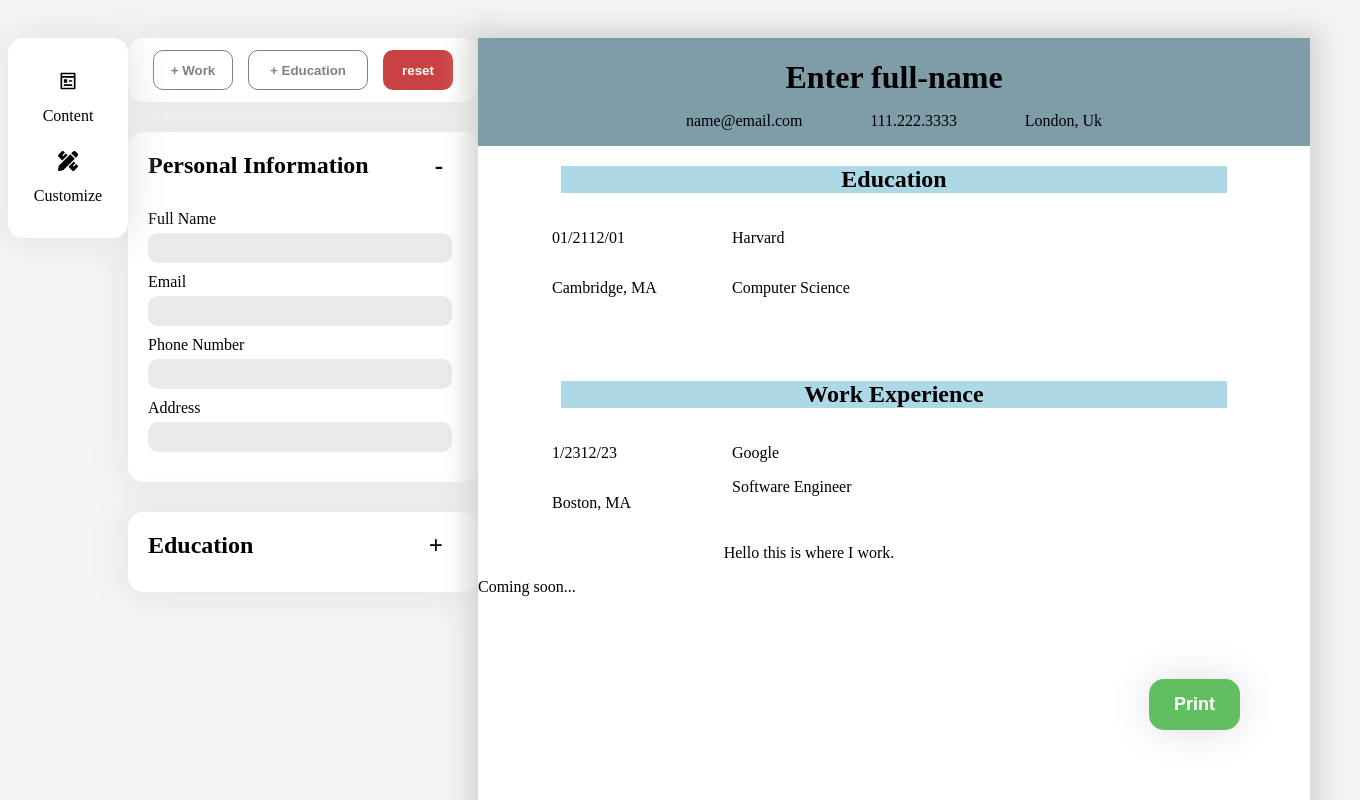
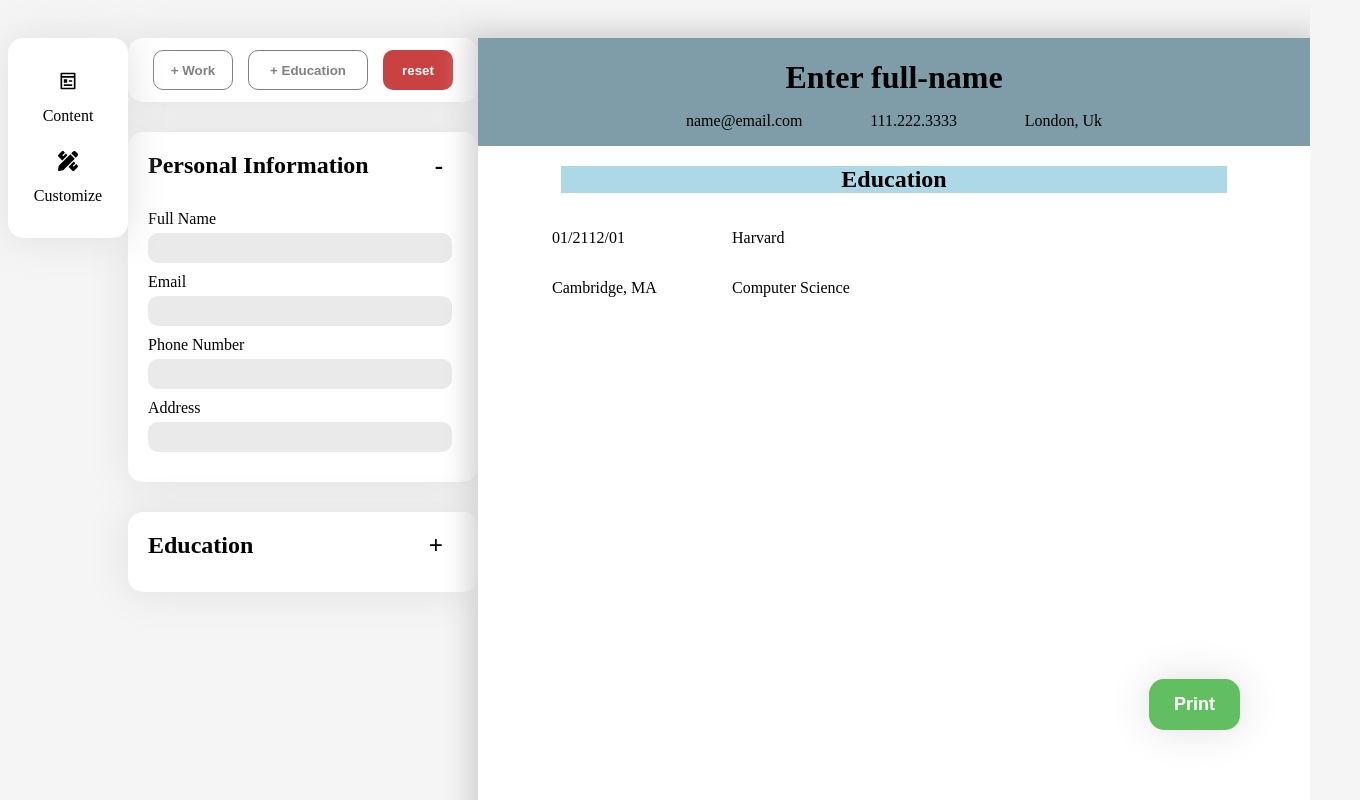
Before and after one commit to tdematos/React-CV-Generator, a React (Vite) app in the folder React-CV-Generator/: page / in a window 1280 px wide. Shown: the top 800 px of the page, 1360 px wide, since content can reach past the window. Built offline with nearby package versions, Linux system fonts and the light colour scheme.

Commit message:
started to figure logic for adding work to resume

```diff
--- a/React-CV-Generator/src/Components/Form-Section/JobExperience/JobExperience.jsx
+++ b/React-CV-Generator/src/Components/Form-Section/JobExperience/JobExperience.jsx
@@ -68,7 +68,9 @@ const JobExperience = (props) => {
             <button className="delete-button" onClick={props.onDeleteClick}>
               Delete
             </button>
-            <button className="save-button">Save</button>
+            <button className="save-button" onClick={props.onAddWorkSecion}>
+              Save
+            </button>
           </div>
         </form>
       ) : null}
--- a/React-CV-Generator/src/Components/ResumePage/ResumePage.jsx
+++ b/React-CV-Generator/src/Components/ResumePage/ResumePage.jsx
@@ -1,7 +1,7 @@
 import ResumeHeader from "./ResumeHeader/ResumeHeader";
 import Education from "./Education/Education";
 import Experience from "./Experience/EdExperience";
-import WorkExperience from "./Work Experience/WorkExperiece";
+// import WorkExperience from "./Work Experience/WorkExperiece";
 import PrintButton from "./PrintButton/PrintButton";
 import "../ResumePage/ResumePage.css";
 
@@ -32,15 +32,15 @@ const ResumePage = (props) => {
           degree={props.degree}
         />
         <Experience />
-        <WorkExperience
+        {/* <WorkExperience
           workStartDate={props.workStartDate}
           workEndDate={props.workEndDate}
           workLocation={props.workLocation}
           companyName={props.companyName}
           jobTitle={props.jobTitle}
           jobDescription={props.jobDescription}
-        />
-        <div>{props.additonalWorkExperience}</div>
+        /> */}
+        {props.additonalWorkExperience}
       </div>
       <PrintButton text="Print" onClick={handlePrint} />
     </>
--- a/React-CV-Generator/src/Components/Section/Section.jsx
+++ b/React-CV-Generator/src/Components/Section/Section.jsx
@@ -5,6 +5,7 @@ import NavBar from "./NavBar";
 import CustomizeForm from "../Form-Section/CustomizeForm/CustomizeForm";
 // import WorkInfo from "../ResumePage/WorkInfo/WorkInfo";
 import JobExperience from "../Form-Section/JobExperience/JobExperience";
+import WorkExperience from "../ResumePage/Work Experience/WorkExperiece";
 import "../Section/Section.css";
 
 const Section = () => {
@@ -29,6 +30,7 @@ const Section = () => {
   );
   const [toggleContent, setToggleContent] = useState(true);
   const [jobFormSections, setJobFormSections] = useState([]);
+  const [resumeWorkSection, setResumeWorkSection] = useState("");
 
   const handleNameChange = (e) => {
     setNameInput(e.target.value);
@@ -120,6 +122,11 @@ const Section = () => {
       console.log("Job Form Sections:", updatedJobFormSections);
     }
   };
+
+  const handleAddingWorkExperience = () => {
+    setResumeWorkSection(<WorkExperience />);
+  };
+
   return (
     <>
       <div className="section navSection">
@@ -164,6 +171,7 @@ const Section = () => {
                 jobName={form.companyName}
                 jobTitle={form.jobTitle}
                 jobDescription={form.jobDescription}
+                onClickAddWork={handleAddingWorkExperience}
               />;
             })}
           />
@@ -190,7 +198,7 @@ const Section = () => {
           companyName={jobName}
           jobTitle={workTitle}
           jobDescription={workDescription}
-          additonalWorkExperience={"Coming soon..."}
+          additonalWorkExperience={resumeWorkSection}
         />
       </div>
     </>
```
